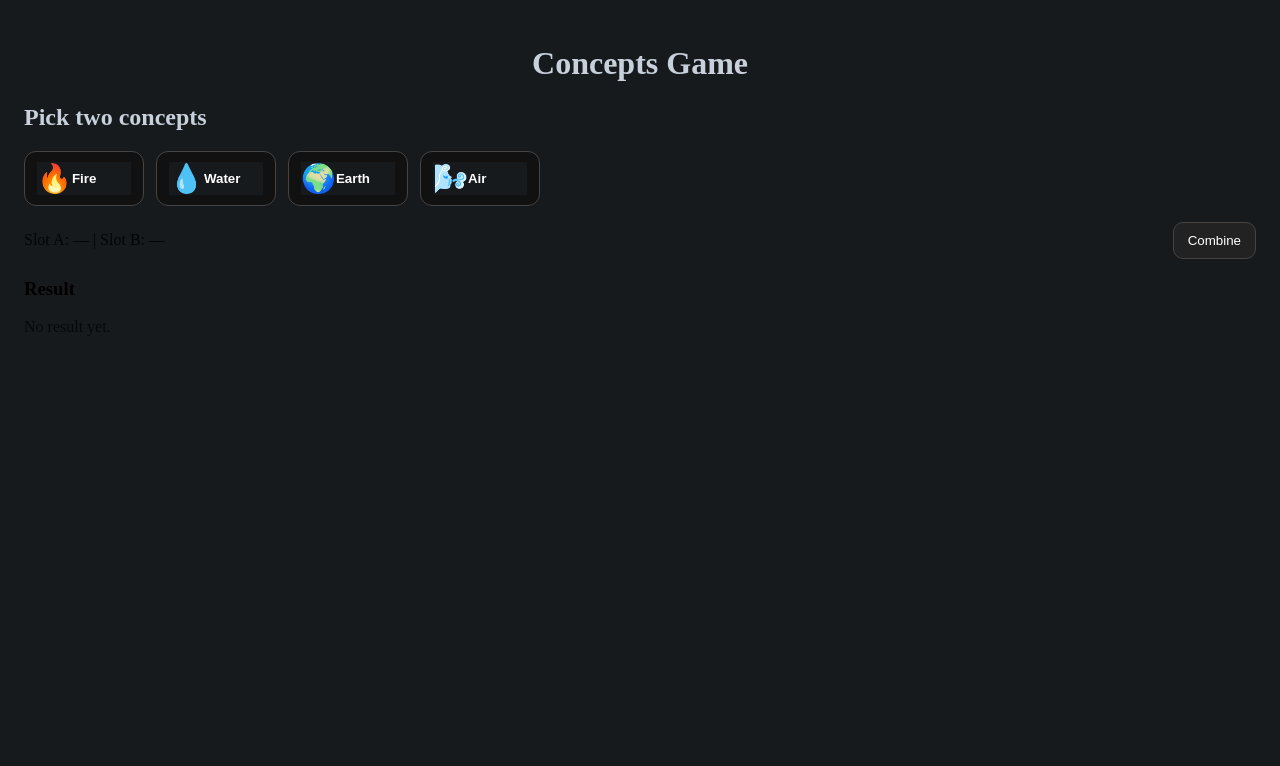
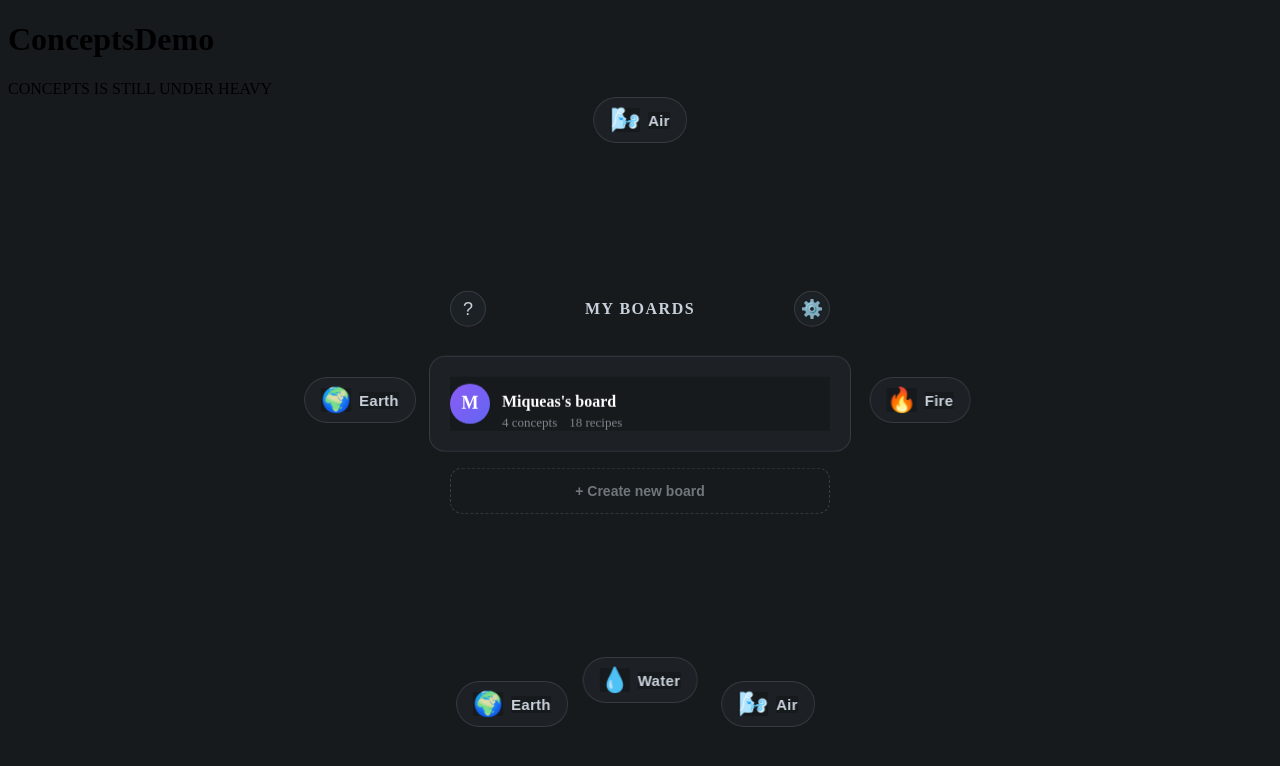
Before and after one commit to MGigenaDePaul/portfolio-project-conceptsGame, a React (Vite) app: page / in a window 1280 px wide. Shown: the top 766 px of the page. Built offline with nearby package versions, Linux system fonts and the light colour scheme.

Commit message:
concepts demo view in progress

```diff
--- a/src/App.jsx
+++ b/src/App.jsx
@@ -1,10 +1,138 @@
-import ShowConcepts from './components/ShowConcepts'
+import { useState, useEffect } from 'react'
+import { CONCEPTS, STARTING_CONCEPT_IDS } from './game/concepts'
+import { combine } from './game/combine'
+import ConceptBubble from './components/ConceptBubble'
+import MyBoards from './components/MyBoards'
 import './App.css'
-const App = () => {
+
+function App() {
+  const [discoveredIds, setDiscoveredIds] = useState(STARTING_CONCEPT_IDS)
+  const [selectedA, setSelectedA] = useState(null)
+  const [selectedB, setSelectedB] = useState(null)
+  const [positions, setPositions] = useState({})
+
+  // Generar posiciones aleatorias al iniciar
+  useEffect(() => {
+    const newPositions = {}
+    const centerX = window.innerWidth / 2
+    const centerY = window.innerHeight / 2
+    const radius = 280
+
+    discoveredIds.forEach((id, index) => {
+      const angle = (index / discoveredIds.length) * Math.PI * 2
+      newPositions[id] = {
+        x: centerX + Math.cos(angle) * radius,
+        y: centerY + Math.sin(angle) * radius,
+      }
+    })
+    setPositions(newPositions)
+  }, [discoveredIds])
+
+  const handleConceptClick = (id) => {
+    if (!selectedA) {
+      setSelectedA(id)
+    } else if (!selectedB && id !== selectedA) {
+      setSelectedB(id)
+    } else {
+      setSelectedA(id)
+      setSelectedB(null)
+    }
+  }
+
+  const handleCombine = () => {
+    if (!selectedA || !selectedB) return
+
+    const resultId = combine(selectedA, selectedB)
+
+    if (resultId && !discoveredIds.includes(resultId)) {
+      // Añadir nuevo concepto
+      setDiscoveredIds([...discoveredIds, resultId])
+
+      // Posicionar el nuevo concepto cerca del centro
+      const centerX = window.innerWidth / 2
+      const centerY = window.innerHeight / 2
+      const randomAngle = Math.random() * Math.PI * 2
+      const randomRadius = 200 + Math.random() * 100
+
+      setPositions({
+        ...positions,
+        [resultId]: {
+          x: centerX + Math.cos(randomAngle) * randomRadius,
+          y: centerY + Math.sin(randomAngle) * randomRadius,
+        }
+      })
+
+      // Mostrar animación de éxito
+      setTimeout(() => {
+        setSelectedA(null)
+        setSelectedB(null)
+      }, 500)
+    } else if (resultId) {
+      // Ya existe, simplemente deseleccionar
+      alert('¡Ya descubriste este concepto!')
+      setSelectedA(null)
+      setSelectedB(null)
+    } else {
+      // No hay receta
+      alert('Esta combinación no funciona')
+      setSelectedA(null)
+      setSelectedB(null)
+    }
+  }
 
   return (
-    <div style={{ padding: 16 }}>
-      <ShowConcepts />
+    <div className="app-container">
+      <header className="app-header">
+        <h1 className="app-title">
+          Concepts
+          <span className="app-subtitle">Demo</span>
+        </h1>
+      </header>
+
+      <div className="concepts-area">
+        {discoveredIds.map((id) => {
+          const concept = CONCEPTS[id]
+          const position = positions[id] || { x: 0, y: 0 }
+          const isSelected = id === selectedA || id === selectedB
+
+          return (
+            <ConceptBubble
+              key={id}
+              concept={concept}
+              position={position}
+              onClick={() => handleConceptClick(id)}
+              isSelected={isSelected}
+            />
+          )
+        })}
+      </div>
+
+      <MyBoards
+        discoveredConcepts={discoveredIds.length}
+        onCombine={handleCombine}
+        selectedA={selectedA ? CONCEPTS[selectedA] : null}
+        selectedB={selectedB ? CONCEPTS[selectedB] : null}
+      />
+
+      <footer className="app-footer">
+        <p>CONCEPTS IS STILL UNDER HEAVY</p>
+      </footer>
+
+      {/* Conceptos duplicados en la parte inferior como en la imagen */}
+      <div className="bottom-concepts">
+        <ConceptBubble
+          concept={CONCEPTS.earth}
+          position={{ x: '40%', y: '88%' }}
+          onClick={() => handleConceptClick('earth')}
+          isSelected={selectedA === 'earth' || selectedB === 'earth'}
+        />
+        <ConceptBubble
+          concept={CONCEPTS.air}
+          position={{ x: '60%', y: '88%' }}
+          onClick={() => handleConceptClick('air')}
+          isSelected={selectedA === 'air' || selectedB === 'air'}
+        />
+      </div>
     </div>
   )
 }
--- /dev/null
+++ b/src/components/ConceptBubble.css
@@ -0,0 +1,48 @@
+.concept-bubble {
+  position: absolute;
+  display: flex;
+  align-items: center;
+  gap: 8px;
+  padding: 10px 16px;
+  background: rgba(30, 35, 40, 0.9);
+  border: 1px solid rgba(200, 209, 219, 0.15);
+  border-radius: 24px;
+  color: #c8d1db;
+  cursor: pointer;
+  transition: all 0.3s cubic-bezier(0.4, 0, 0.2, 1);
+  backdrop-filter: blur(10px);
+  white-space: nowrap;
+  transform: translate(-50%, -50%);
+  z-index: 10;
+}
+
+.concept-bubble:hover {
+  background: rgba(40, 45, 50, 0.95);
+  border-color: rgba(139, 92, 246, 0.4);
+  transform: translate(-50%, -50%) scale(1.05);
+  box-shadow: 0 8px 24px rgba(139, 92, 246, 0.2);
+}
+
+.concept-bubble.selected {
+  background: rgba(139, 92, 246, 0.2);
+  border: 2px solid #8b5cf6;
+  box-shadow: 0 0 20px rgba(139, 92, 246, 0.4);
+  transform: translate(-50%, -50%) scale(1.08);
+}
+
+.concept-bubble.dragging {
+  cursor: grabbing;
+  opacity: 0.8;
+  z-index: 100;
+}
+
+.concept-emoji {
+  font-size: 24px;
+  line-height: 1;
+}
+
+.concept-name {
+  font-size: 15px;
+  font-weight: 600;
+  letter-spacing: 0.3px;
+}
--- /dev/null
+++ b/src/components/ConceptBubble.jsx
@@ -0,0 +1,19 @@
+import './ConceptBubble.css'
+
+const ConceptBubble = ({ concept, position, onClick, isSelected, isDragging }) => {
+  return (
+    <button
+      className={`concept-bubble ${isSelected ? 'selected' : ''} ${isDragging ? 'dragging' : ''}`}
+      style={{
+        left: position.x,
+        top: position.y,
+      }}
+      onClick={onClick}
+    >
+      <span className="concept-emoji">{concept.emoji}</span>
+      <span className="concept-name">{concept.name}</span>
+    </button>
+  )
+}
+
+export default ConceptBubble
--- a/src/game/combine.js
+++ b/src/game/combine.js
@@ -5,5 +5,5 @@ export function combine(aId, bId) {
   if (aId === bId) return null
 
   const key = pairKey(aId, bId)
-  return RECIPES[key] || null
+  return RECIPES[key] || null // si existe la combinacion, devuelve id nuevo
 }
```
Also changed, not shown: 1 other file (tests, documents, lock files or other folders).
